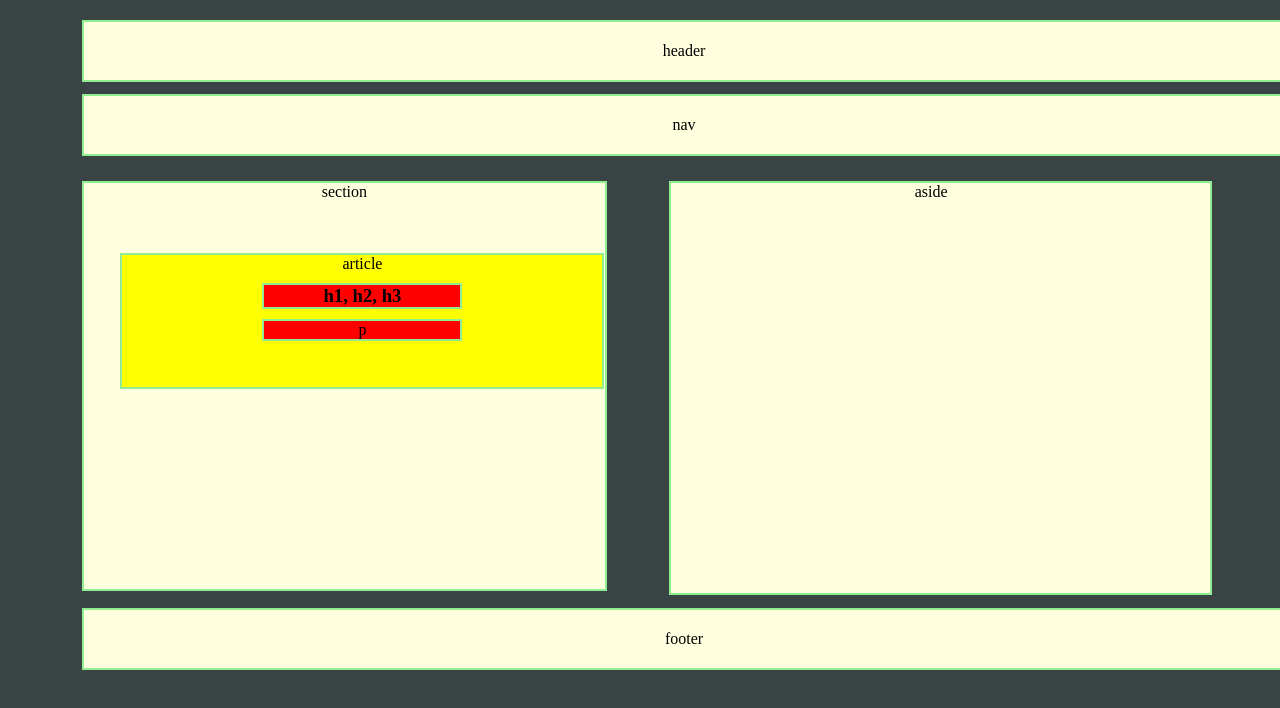
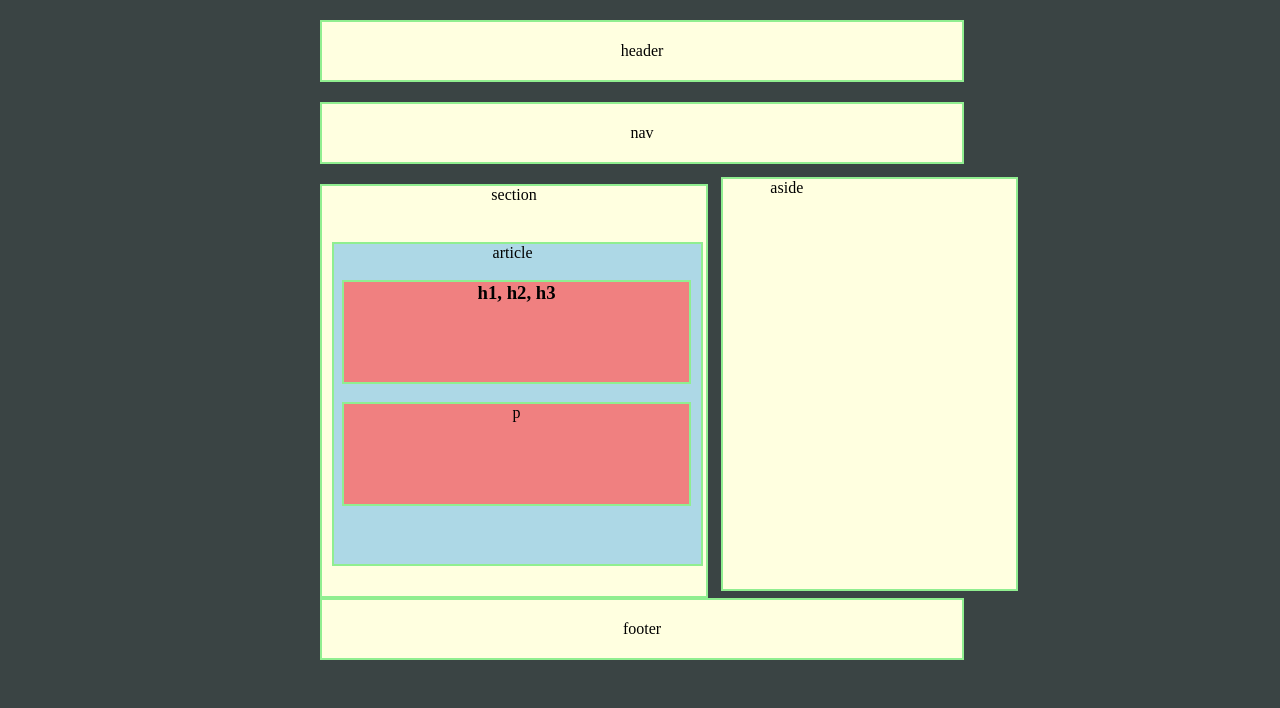
Before and after one commit to Gab-chan/HW-Wireframe, a plain HTML site: page index.html in a window 1280 px wide. Drawn offline with Linux system fonts and the light colour scheme.

Commit message:
finish html and css

```diff
--- a/style.css
+++ b/style.css
@@ -6,121 +6,139 @@ padding: 0;
 
 body {
     background-color: #3a4444;
-    padding: 20px;
+
+
 }
 
 header {
-    width: 200px;
+    width:50%;
     border: 2px solid lightgreen;
     color: black;
     background-color: lightyellow;
     text-align: center;
-    margin-left: 5%;
-    padding-left: 500px;
-    padding-right: 500px;
+    margin-left: 25%;
+    margin-right: 1%;
+    padding-left: 0px;
+    padding-right: 0px;
     padding-top: 20px;
     padding-bottom: 20px;
+    margin-top: 20px;
+
 
 }
 
 nav {
-    width: 200px;
+    width:50%;
     border: 2px solid lightgreen;
     color: black;
     background-color: lightyellow;
     text-align: center;
-    margin-left: 5%;
-    margin-top: 1%;
-    margin-bottom: 2%;
-    padding-left: 500px;
-    padding-right: 500px;
+    margin-left: 25%;
+    margin-right: 1%;
+    padding-left: 0px;
+    padding-right: 0px;
     padding-top: 20px;
     padding-bottom: 20px;
+    margin-top: 20px;
+
 }
 
 
+
+
 section {
-    clear: both;
-    float:left;
-    width: 42%;
+
+    float: left;
+    width: 30%;
+    height: 410px;
     border: 2px solid lightgreen;
     color: black;
     background-color: lightyellow;
     text-align: center;
-    margin-left: 5%;
-    padding-bottom: 200px;
+    margin-left: 25%;
+
+    margin-top: 20px;
+
 
 }
 
 article {
-    clear: both;
-    float:left;
-    width: 200px;
+    height: 320px;
+    width: 93%;
     border: 2px solid lightgreen;
     color: black;
-    background-color: yellow;
+    background-color: lightblue;
     text-align: center;
-    margin-left: 7%;
+    margin-left: 10px;
     margin-top: 10%;
-    padding-left: 140px;
-    padding-right: 140px;
-    padding-bottom: 40px;
+
+    padding-right: 10px;
 
 }
 
 h1 {
 
-    clear:both;
+    height: 100px;
     border: 2px solid lightgreen;
     color: black;
-    background-color: red;
+    background-color: lightcoral;
     text-align: center;
+    margin-left: 8px;
     margin-top: 5%;
     margin-bottom: 3%;
-    padding-left: 20%;
-    padding-right: 20%;
+    padding-left: 10%;
+    padding-right: 10%;
+
 
 }
 
 #p {
+    height: 100px;
 
-    clear:both;
     border: 2px solid lightgreen;
     color: black;
-    background-color: red;
+    background-color: lightcoral;
     text-align: center;
     margin-top: 5%;
+    margin-left: 8px;
     margin-bottom: 3%;
-    padding-left: 20%;
-    padding-right: 20%;
+    padding-left: 10%;
+    padding-right: 10%;
+
 }
 
 
 aside {
     float: left;
-    width: 42%;
+    width: 10%;
+    height: 410px;
     border: 2px solid lightgreen;
     color: black;
     background-color: lightyellow;
     text-align: center;
-    margin-left: 5%;
-    padding-right: 18px;
-    padding-bottom: 392px;
+    padding-right: 165px;
+    margin-left: 1%;
+    margin-top: 1%;
+
 }
 
 footer {
-    float: left;
-    clear: both;
-    width: 200px;
+
+    clear: left;
+    width: 50%;
     border: 2px solid lightgreen;
     color: black;
     background-color: lightyellow;
     text-align: center;
-    margin-left: 5%;
-    margin-top: 1%;
-    padding-left: 500px;
-    padding-right: 500px;
+    margin-top: 25%;
+    margin-bottom: 20px;
+    margin-left: 25%;
+    margin-right: 1%;
+    padding-left: 0px;
+    padding-right: 0px;
     padding-top: 20px;
     padding-bottom: 20px;
 
+
+
 }
```
Also changed, not shown: index.html (+2 -0 lines).
